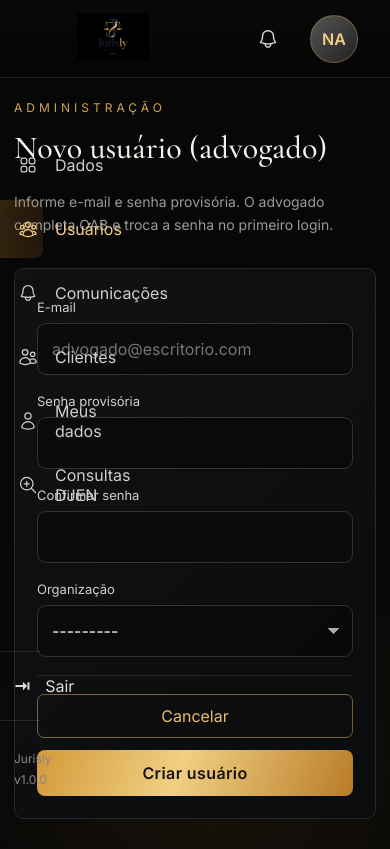
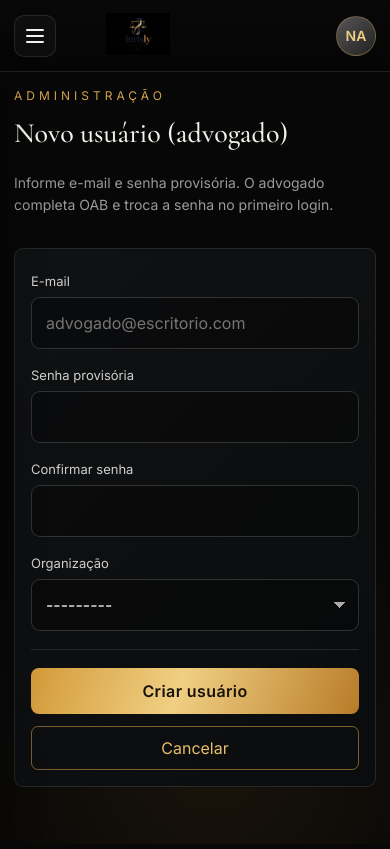
Before and after one commit to devggoncalves/Projeto-Jurisly, a Django app: page /usuarios/novo/ in a window 390 px wide. Run offline with Django 5.2, Linux system fonts and the light colour scheme; the visitor is signed in with stand-in values (Sample User, id 1); data that the repository does not hold is empty.

Commit message:
Corrige responsividade mobile com menu drawer e layouts.

```diff
--- a/static/css/dashboard.css
+++ b/static/css/dashboard.css
@@ -1099,6 +1099,81 @@
   border-top: 1px solid var(--line);
 }
 
+.dashboard-page .menu-toggle {
+  display: none;
+  width: 42px;
+  height: 42px;
+  border: 1px solid var(--line);
+  border-radius: 10px;
+  background: rgba(255, 255, 255, 0.03);
+  color: var(--text);
+  cursor: pointer;
+  place-items: center;
+  flex-shrink: 0;
+  padding: 0;
+}
+
+.dashboard-page .menu-toggle-bars,
+.dashboard-page .menu-toggle-bars::before,
+.dashboard-page .menu-toggle-bars::after {
+  display: block;
+  width: 18px;
+  height: 2px;
+  background: currentColor;
+  border-radius: 2px;
+  transition: transform 0.2s ease, opacity 0.2s ease;
+}
+
+.dashboard-page .menu-toggle-bars {
+  position: relative;
+}
+
+.dashboard-page .menu-toggle-bars::before,
+.dashboard-page .menu-toggle-bars::after {
+  content: "";
+  position: absolute;
+  left: 0;
+}
+
+.dashboard-page .menu-toggle-bars::before {
+  top: -6px;
+}
+
+.dashboard-page .menu-toggle-bars::after {
+  top: 6px;
+}
+
+.dashboard-page.nav-open .menu-toggle-bars {
+  background: transparent;
+}
+
+.dashboard-page.nav-open .menu-toggle-bars::before {
+  top: 0;
+  transform: rotate(45deg);
+}
+
+.dashboard-page.nav-open .menu-toggle-bars::after {
+  top: 0;
+  transform: rotate(-45deg);
+}
+
+.dashboard-page .nav-backdrop {
+  display: none;
+}
+
+.dashboard-page .user-meta {
+  min-width: 0;
+}
+
+.dashboard-page .html-mail-frame {
+  display: block;
+  width: 100%;
+  min-height: 280px;
+  height: min(60vh, 520px);
+  border: 0;
+  background: #fff;
+}
+
 @media (max-width: 760px) {
   .dashboard-page .page-head,
   .dashboard-page .form-actions {
@@ -1162,55 +1237,248 @@
 @media (max-width: 760px) {
   .dashboard-page {
     --sidebar: 0px;
-    --topbar: 78px;
+    --topbar: 72px;
+    overflow-x: hidden;
+  }
+
+  .dashboard-page .menu-toggle {
+    display: grid;
+  }
+
+  .dashboard-page .nav-backdrop {
+    display: block;
+    position: fixed;
+    inset: 0;
+    z-index: 25;
+    background: rgba(0, 0, 0, 0.55);
+    backdrop-filter: blur(2px);
+    -webkit-backdrop-filter: blur(2px);
+    opacity: 0;
+    pointer-events: none;
+    transition: opacity 0.2s ease;
+  }
+
+  .dashboard-page.nav-open .nav-backdrop {
+    opacity: 1;
+    pointer-events: auto;
   }
 
   .dashboard-page .sidebar {
-    transform: translateX(-100%);
+    --sidebar: 280px;
+    width: min(280px, 86vw);
+    transform: translateX(-105%);
+    transition: transform 0.22s ease;
+    z-index: 30;
+    padding-top: 28px;
+    box-shadow: 12px 0 40px rgba(0, 0, 0, 0.45);
+  }
+
+  .dashboard-page.nav-open .sidebar {
+    transform: translateX(0);
+  }
+
+  .dashboard-page .collapse {
+    display: none;
   }
 
   .dashboard-page .topbar {
-    padding: 0 18px;
+    padding: 0 14px;
+    gap: 10px;
+  }
+
+  .dashboard-page .brand {
+    gap: 12px;
+    min-width: 0;
   }
 
   .dashboard-page .brand img {
-    height: 48px;
+    height: 42px;
+    max-width: 140px;
   }
 
-  .dashboard-page .user-name,
-  .dashboard-page .user-role,
+  .dashboard-page .user {
+    gap: 8px;
+    flex-shrink: 0;
+  }
+
+  .dashboard-page .user-meta,
   .dashboard-page .chev {
     display: none;
   }
 
+  .dashboard-page .bell {
+    width: 36px;
+    height: 36px;
+    margin-right: 0;
+  }
+
+  .dashboard-page .avatar {
+    width: 40px;
+    height: 40px;
+    font-size: 14px;
+  }
+
   .dashboard-page .main {
-    padding-left: 14px;
-    padding-right: 14px;
+    margin-left: 0;
+    padding: calc(var(--topbar) + 16px) 14px 28px;
+    width: 100%;
+    max-width: 100vw;
   }
 
   .dashboard-page .stats {
     grid-template-columns: 1fr;
   }
 
+  .dashboard-page .stat {
+    min-height: 0;
+    padding: 16px;
+  }
+
+  .dashboard-page .stat strong {
+    font-size: 28px;
+  }
+
   .dashboard-page .hero {
-    padding: 30px 22px;
+    min-height: 0;
+    padding: 24px 18px;
   }
 
   .dashboard-page .hero h1 {
-    font-size: 36px;
+    font-size: clamp(28px, 8vw, 36px);
+  }
+
+  .dashboard-page .hero p {
+    margin-top: 16px;
+    font-size: 14px;
+  }
+
+  .dashboard-page .alert-banner {
+    flex-direction: column;
+    align-items: stretch;
+    padding: 14px 16px;
+  }
+
+  .dashboard-page .alert-banner .gold-btn,
+  .dashboard-page .alert-banner .outline-btn {
+    width: 100%;
   }
 
   .dashboard-page .tip {
     align-items: flex-start;
-    flex-wrap: wrap;
+    flex-direction: column;
+    gap: 16px;
+    padding: 20px 18px;
   }
 
   .dashboard-page .tip .outline-btn {
     margin-left: 0;
+    min-width: 0;
+    width: 100%;
+  }
+
+  .dashboard-page .panel {
+    padding: 16px;
+    overflow: hidden;
+  }
+
+  .dashboard-page .panel-head {
+    flex-direction: column;
+    align-items: stretch;
+  }
+
+  .dashboard-page .panel-head .outline-btn,
+  .dashboard-page .panel-head .gold-btn {
+    width: 100%;
+  }
+
+  .dashboard-page .empty {
+    margin: 20px 0;
+    align-items: flex-start;
+  }
+
+  .dashboard-page .page-head {
+    gap: 14px;
+  }
+
+  .dashboard-page .page-head .gold-btn,
+  .dashboard-page .page-head .outline-btn,
+  .dashboard-page .page-head .oab-chip {
+    width: 100%;
+    justify-content: center;
+    text-align: center;
+  }
+
+  .dashboard-page .form-actions {
+    flex-direction: column-reverse;
+  }
+
+  .dashboard-page .form-actions .gold-btn,
+  .dashboard-page .form-actions .outline-btn {
+    width: 100%;
+  }
+
+  .dashboard-page .gold-btn,
+  .dashboard-page .outline-btn {
+    white-space: normal;
+    text-align: center;
+  }
+
+  .dashboard-page .quick-actions {
+    flex-direction: column;
+  }
+
+  .dashboard-page .quick-actions form {
+    width: 100%;
+  }
+
+  .dashboard-page .quick-actions .gold-btn,
+  .dashboard-page .quick-actions .outline-btn {
+    width: 100%;
+  }
+
+  .dashboard-page .data-table {
+    min-width: 560px;
+  }
+
+  .dashboard-page .html-mail-frame {
+    min-height: 220px;
+    height: 55vh;
+  }
+
+  .dashboard-page .campo-texto,
+  .dashboard-page .campo-select {
+    font-size: 16px; /* evita zoom automático no iOS */
   }
 
   .dashboard-page .footer {
-    gap: 20px;
+    gap: 12px;
     flex-direction: column;
   }
+
+  .dashboard-page .user-row {
+    flex-direction: column;
+  }
+
+  .dashboard-page .user-row-actions {
+    width: 100%;
+  }
+
+  .dashboard-page .user-row-actions .outline-btn,
+  .dashboard-page .user-row-actions .gold-btn {
+    flex: 1 1 auto;
+  }
 }
+
+@media (max-width: 420px) {
+  .dashboard-page .bell {
+    display: none;
+  }
+
+  .dashboard-page .page-title {
+    font-size: 28px;
+  }
+
+  .dashboard-page .hero h1 {
+    font-size: 26px;
+  }
+}
--- a/static/js/dashboard.js
+++ b/static/js/dashboard.js
@@ -1,12 +1,78 @@
 document.addEventListener("DOMContentLoaded", () => {
-  const botao = document.getElementById("collapseSidebar");
   const raiz = document.querySelector(".dashboard-page");
-  if (!botao || !raiz) return;
+  const botaoCollapse = document.getElementById("collapseSidebar");
+  const botaoMenu = document.getElementById("menuToggle");
+  const backdrop = document.getElementById("navBackdrop");
+  const sidebar = document.getElementById("sidebar");
+  if (!raiz) return;
 
-  botao.addEventListener("click", () => {
-    raiz.classList.toggle("sidebar-collapsed");
-    const recolhido = raiz.classList.contains("sidebar-collapsed");
-    botao.textContent = recolhido ? "»" : "«";
-    botao.setAttribute("aria-label", recolhido ? "Expandir menu" : "Recolher menu");
+  const mqMobile = window.matchMedia("(max-width: 760px)");
+
+  function isMobile() {
+    return mqMobile.matches;
+  }
+
+  function setNavOpen(aberto) {
+    raiz.classList.toggle("nav-open", aberto);
+    if (botaoMenu) {
+      botaoMenu.setAttribute("aria-expanded", aberto ? "true" : "false");
+      botaoMenu.setAttribute("aria-label", aberto ? "Fechar menu" : "Abrir menu");
+    }
+    if (backdrop) {
+      backdrop.hidden = !aberto;
+    }
+    document.body.style.overflow = aberto && isMobile() ? "hidden" : "";
+  }
+
+  function fecharNav() {
+    setNavOpen(false);
+  }
+
+  if (botaoCollapse) {
+    botaoCollapse.addEventListener("click", () => {
+      if (isMobile()) {
+        fecharNav();
+        return;
+      }
+      raiz.classList.toggle("sidebar-collapsed");
+      const recolhido = raiz.classList.contains("sidebar-collapsed");
+      botaoCollapse.textContent = recolhido ? "»" : "«";
+      botaoCollapse.setAttribute("aria-label", recolhido ? "Expandir menu" : "Recolher menu");
+    });
+  }
+
+  if (botaoMenu) {
+    botaoMenu.addEventListener("click", () => {
+      setNavOpen(!raiz.classList.contains("nav-open"));
+    });
+  }
+
+  if (backdrop) {
+    backdrop.addEventListener("click", fecharNav);
+  }
+
+  if (sidebar) {
+    sidebar.querySelectorAll("a.nav-item").forEach((link) => {
+      link.addEventListener("click", () => {
+        if (isMobile()) fecharNav();
+      });
+    });
+  }
+
+  document.addEventListener("keydown", (event) => {
+    if (event.key === "Escape" && raiz.classList.contains("nav-open")) {
+      fecharNav();
+    }
   });
+
+  const onViewportChange = () => {
+    if (!isMobile()) {
+      fecharNav();
+    }
+  };
+  if (typeof mqMobile.addEventListener === "function") {
+    mqMobile.addEventListener("change", onViewportChange);
+  } else if (typeof mqMobile.addListener === "function") {
+    mqMobile.addListener(onViewportChange);
+  }
 });
--- a/templates/base/app.html
+++ b/templates/base/app.html
@@ -15,6 +15,16 @@
 <body class="dashboard-page">
   <header class="topbar">
     <div class="brand">
+      <button
+        type="button"
+        class="menu-toggle"
+        id="menuToggle"
+        aria-label="Abrir menu"
+        aria-controls="sidebar"
+        aria-expanded="false"
+      >
+        <span class="menu-toggle-bars" aria-hidden="true"></span>
+      </button>
       <a href="{% url 'core:dashboard' %}" aria-label="Jurisly">
         <img
           src="{% static 'images/brand/logo-jurisly.png' %}"
@@ -33,7 +43,7 @@
         {% if nao_visualizados %}<span class="bell-badge">{{ nao_visualizados }}</span>{% endif %}
       </div>
       <div class="avatar" aria-hidden="true">{{ iniciais }}</div>
-      <div>
+      <div class="user-meta">
         <div class="user-name">{{ nome_exibicao }}</div>
         <div class="user-role">{{ perfil_label }}</div>
       </div>
@@ -41,7 +51,9 @@
     </div>
   </header>
 
-  <aside class="sidebar" aria-label="Menu principal">
+  <div class="nav-backdrop" id="navBackdrop" hidden></div>
+
+  <aside class="sidebar" id="sidebar" aria-label="Menu principal">
     <button class="collapse" id="collapseSidebar" type="button" aria-label="Recolher menu">«</button>
 
     <nav class="nav">
```
Also changed, not shown: static/css/login.css (+38 -14 lines).
